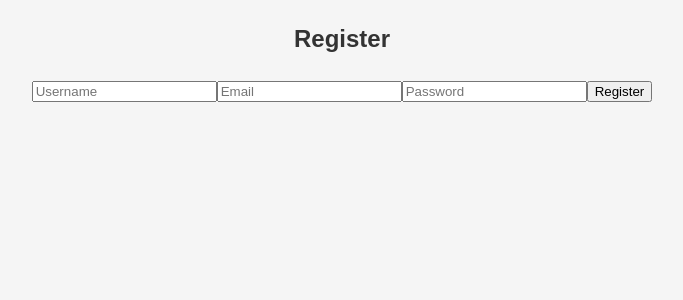
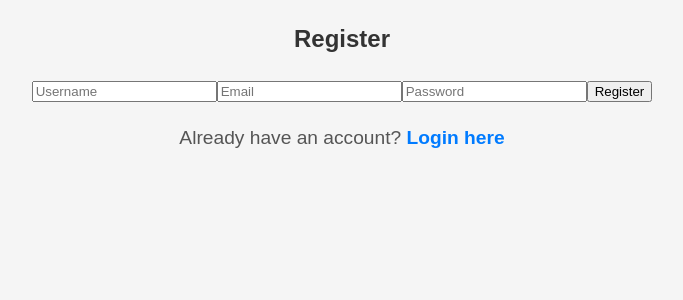
Before and after one commit to coloredinchris/database-chatroom, a React (Create React App) app: page /register in a window 1280 px wide. Shown: the top 300 px of the page, without its empty margins (298-981 px from the left). Built offline with nearby package versions, Linux system fonts and the light colour scheme; no server answers.

Commit message:
added link back to login page on the register page

```diff
--- a/src/pages/Register.js
+++ b/src/pages/Register.js
@@ -1,5 +1,5 @@
 import React, { useState } from "react";
-import { useNavigate } from "react-router-dom";
+import { useNavigate, Link } from "react-router-dom";
 
 const Register = () => {
     const [username, setUsername] = useState("");
@@ -56,6 +56,9 @@
                 />
                 <button type="submit">Register</button>
             </form>
+            <p>
+                Already have an account? <Link to="/login">Login here</Link>
+            </p>
         </div>
     );
 };
```
